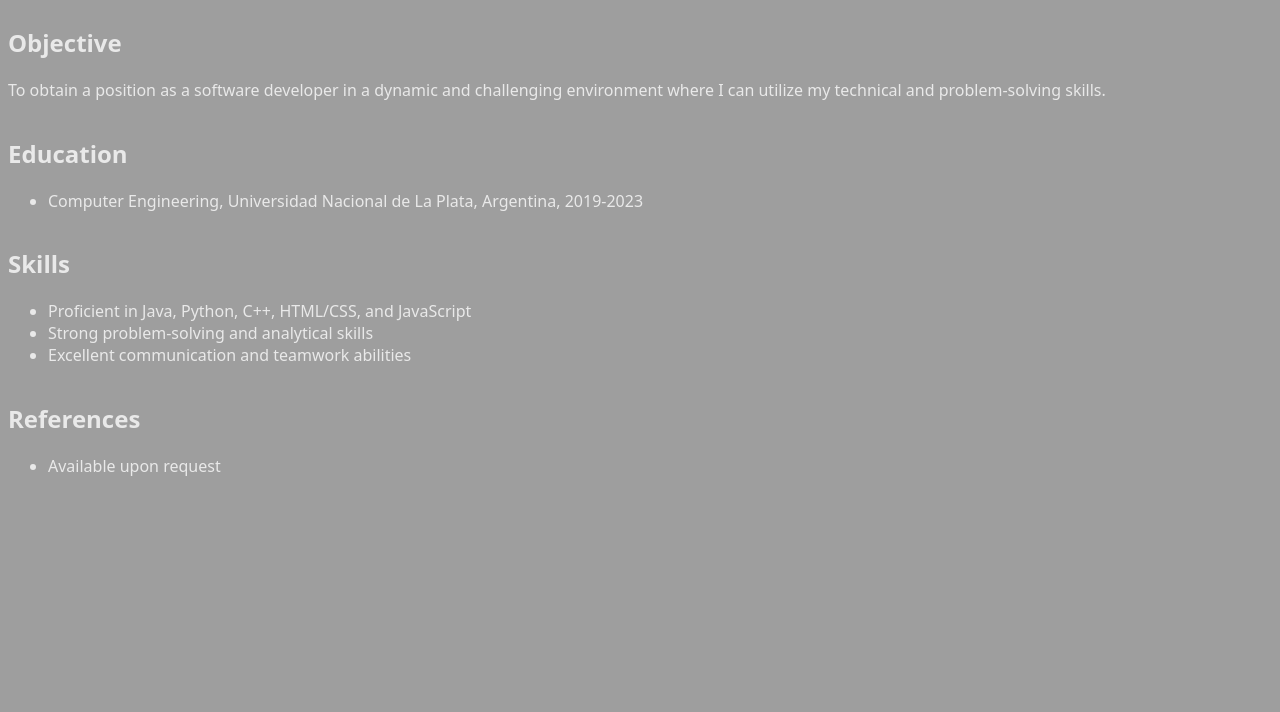
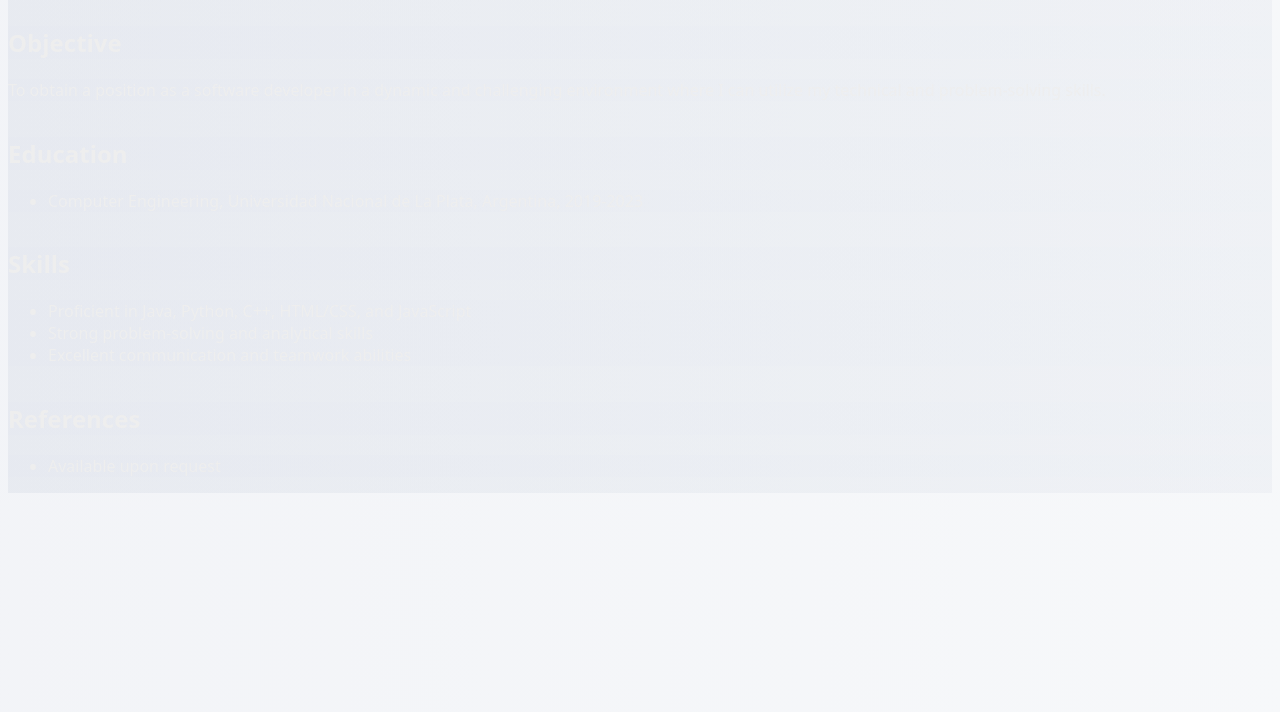
Before and after one commit to IacobucciB/IacobucciB.github.io, a plain HTML site: page index.html in a window 1280 px wide. Shown: the part 88-800 px from the top of the page. Drawn offline with Linux system fonts and the light colour scheme.

Commit message:
Actualizar style.css Linear Gradient Background

```diff
--- a/style.css
+++ b/style.css
@@ -1,5 +1,12 @@
 * {
-  background-color: #9e9e9e;
+    /* fallback for old browsers */
+    background: #e6e9f0;
+
+    /* Chrome 10-25, Safari 5.1-6 */
+    background: -webkit-linear-gradient(to right, rgba(230,233,240,0.5), rgba(238,241,245,0.5));
+
+    /* W3C, IE 10+/ Edge, Firefox 16+, Chrome 26+, Opera 12+, Safari 7+ */
+    background: linear-gradient(to right, rgba(230,233,240,0.5), rgba(238,241,245,0.5))
 }
 
 .info {
```
